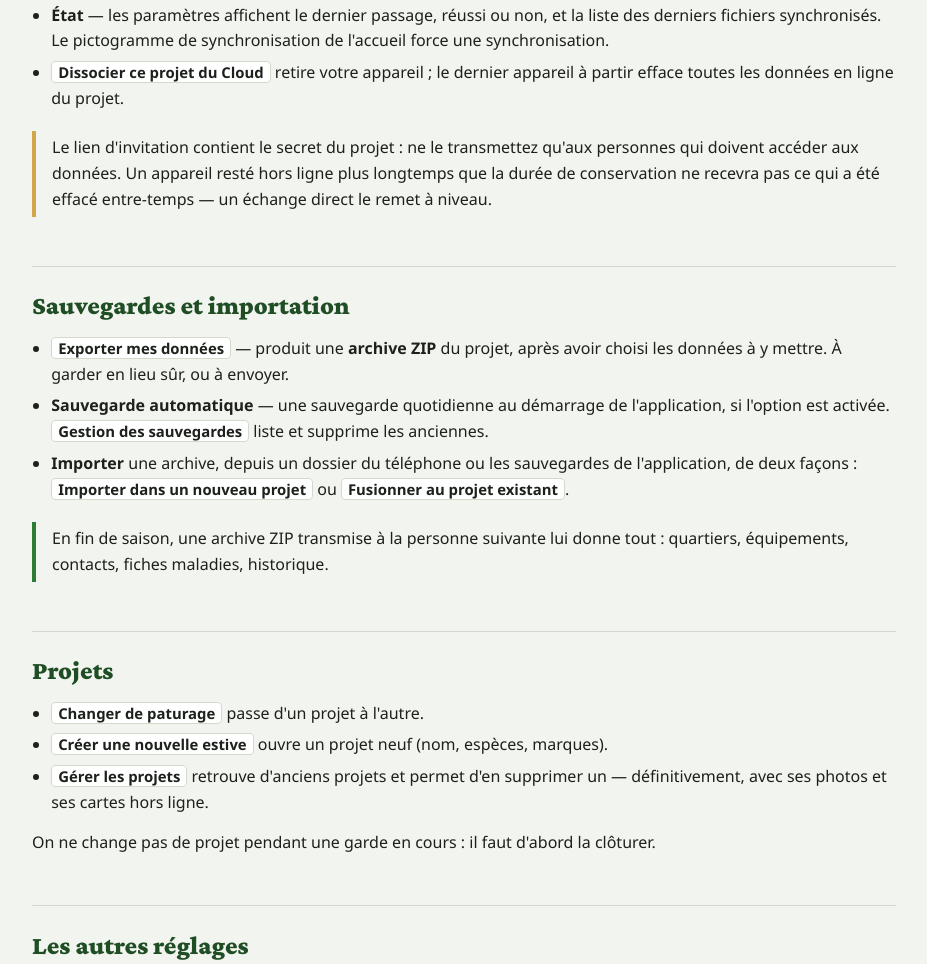
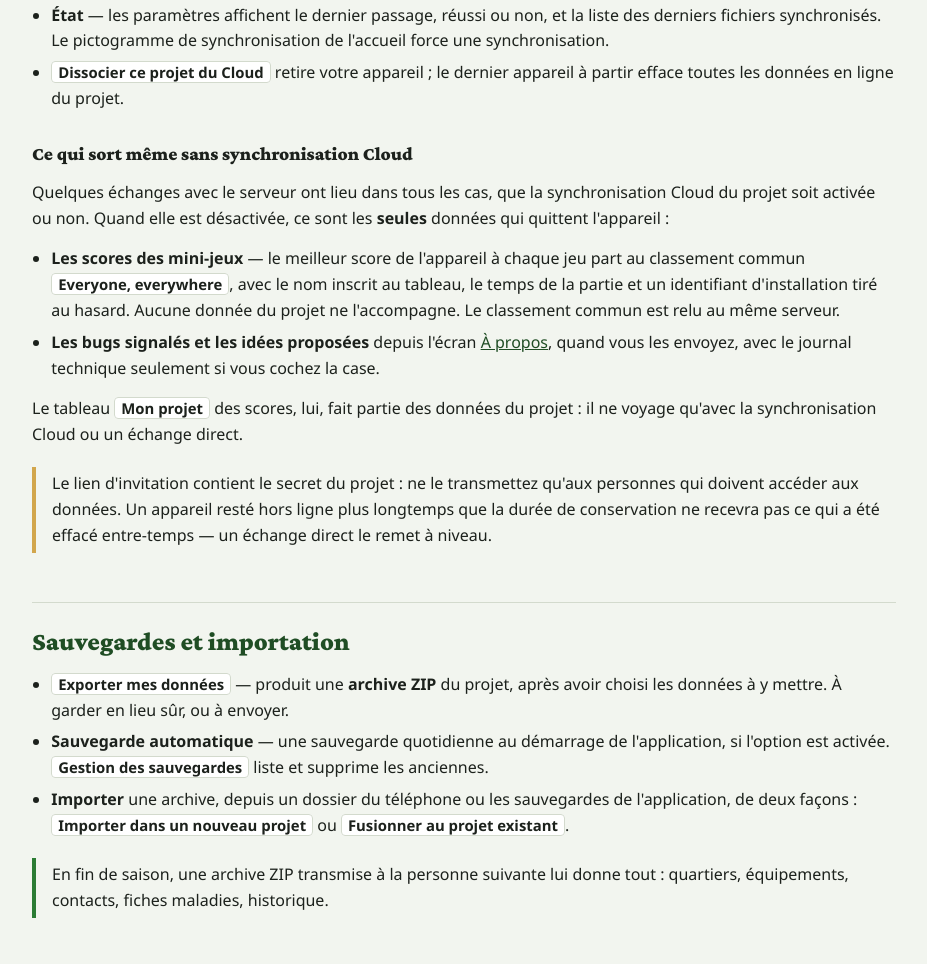
Before and after one commit to pach/leBiais_public, a plain HTML site: page synchronisation.html in a window 1280 px wide. Shown: the part 2108-3072 px from the top of the page, without its empty margins (288-1215 px from the left). Drawn offline with Linux system fonts and the light colour scheme.

Commit message:
Données : ce qui sort sans synchro cloud, journal technique décoché
La doc (DOCS/ et « Vos données » dans l'app) précise que les scores des
mini-jeux, les bugs et les idées sortent dans tous les cas, et que ce sont
les seules données à sortir sans synchronisation cloud. Le journal
technique n'est plus joint par défaut à un signalement de bug.

Co-Authored-By: Claude Opus 5.5 <noreply@anthropic.com>

```diff
--- a/synchronisation.html
+++ b/synchronisation.html
@@ -97,6 +97,13 @@
         <li><strong>État</strong> — les paramètres affichent le dernier passage, réussi ou non, et la liste des derniers fichiers synchronisés. Le pictogramme de synchronisation de l'accueil force une synchronisation.</li>
         <li><span class="ui">Dissocier ce projet du Cloud</span> retire votre appareil ; le dernier appareil à partir efface toutes les données en ligne du projet.</li>
     </ul>
+    <h3 id="sans-cloud">Ce qui sort même sans synchronisation Cloud</h3>
+    <p>Quelques échanges avec le serveur ont lieu dans tous les cas, que la synchronisation Cloud du projet soit activée ou non. Quand elle est désactivée, ce sont les <strong>seules</strong> données qui quittent l'appareil :</p>
+    <ul>
+        <li><strong>Les scores des mini-jeux</strong> — le meilleur score de l'appareil à chaque jeu part au classement commun <span class="ui">Everyone, everywhere</span>, avec le nom inscrit au tableau, le temps de la partie et un identifiant d'installation tiré au hasard. Aucune donnée du projet ne l'accompagne. Le classement commun est relu au même serveur.</li>
+        <li><strong>Les bugs signalés et les idées proposées</strong> depuis l'écran <a href="#apropos">À propos</a>, quand vous les envoyez, avec le journal technique seulement si vous cochez la case.</li>
+    </ul>
+    <p>Le tableau <span class="ui">Mon projet</span> des scores, lui, fait partie des données du projet : il ne voyage qu'avec la synchronisation Cloud ou un échange direct.</p>
     <div class="warn"><p>Le lien d'invitation contient le secret du projet : ne le transmettez qu'aux personnes qui doivent accéder aux données. Un appareil resté hors ligne plus longtemps que la durée de conservation ne recevra pas ce qui a été effacé entre-temps — un échange direct le remet à niveau.</p></div>
 
     <h2 id="sauvegardes">Sauvegardes et importation</h2>
@@ -130,7 +137,7 @@
     <h2 id="apropos">À propos, bugs et idées</h2>
     <p>L'écran <span class="ui">À propos</span> raconte les origines de l'application, détaille ce qu'elle fait de vos données et donne les mentions légales. Deux boutons y attendent vos retours :</p>
     <ul>
-        <li><span class="ui">Signaler un bug</span> — ce que vous faisiez, ce qui s'est passé, ce que vous attendiez. Vous pouvez joindre le journal technique.</li>
+        <li><span class="ui">Signaler un bug</span> — ce que vous faisiez, ce qui s'est passé, ce que vous attendiez. Vous pouvez y joindre le journal technique en cochant la case : il n'est pas joint par défaut.</li>
         <li><span class="ui">Proposer une idée</span>.</li>
     </ul>
     <p>Le signalement devient un ticket <strong>public</strong> sur <a href="https://github.com/pach/LeBiais">github.com/pach/LeBiais</a> : n'y mettez rien de personnel (le journal technique peut contenir des noms de projets, de lieux ou d'animaux). Dans les paramètres, <span class="ui">Support &amp; Debug</span> permet aussi d'exporter et de partager les journaux après un plantage.</p>
```
Also changed, not shown: index.html (+2 -2 lines).
